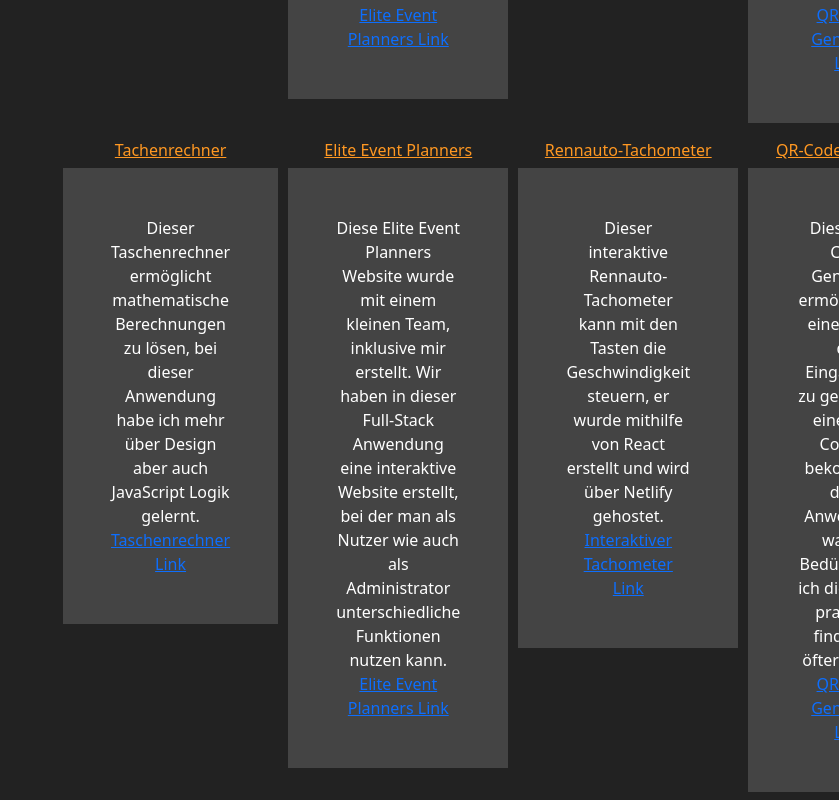
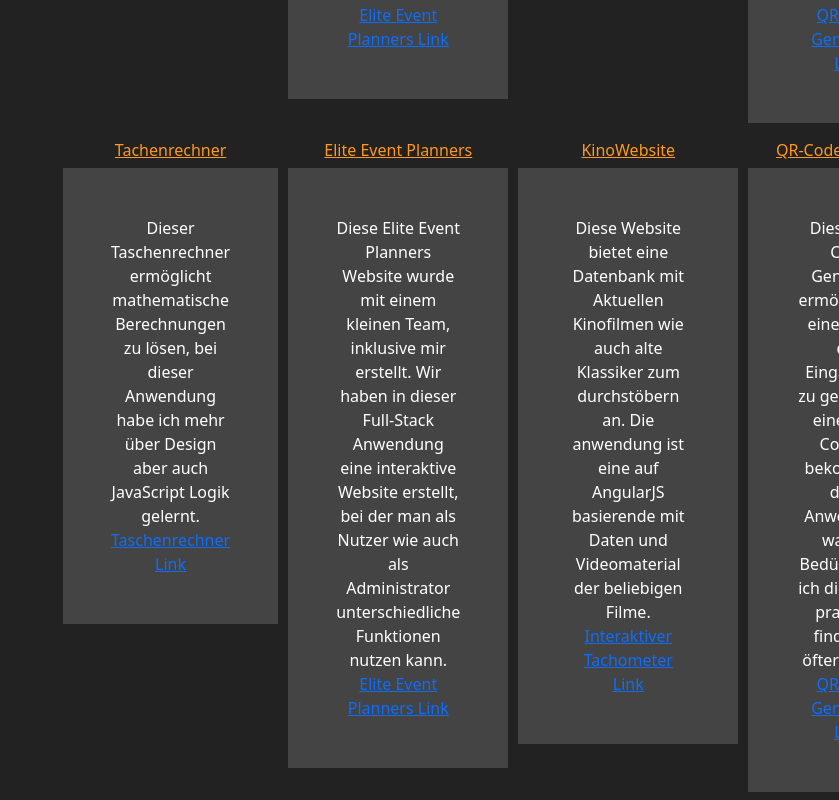
Before and after one commit to leovolwahsen/portfolio-lv, a React (Vite) app in the folder portfolio-lv/: page / in a window 1280 px wide. Shown: the part 902-1702 px from the top of the page, without its empty margins (441-1280 px from the left). Built offline with nearby package versions, Linux system fonts and the light colour scheme.

Commit message:
cache hinzugefügt

```diff
--- a/portfolio-lv/src/App.jsx
+++ b/portfolio-lv/src/App.jsx
@@ -181,12 +181,9 @@
                         </article>
                         <article>
                             {" "}
-                            <h6 className="title">Rennauto-Tachometer</h6>{" "}
+                            <h6 className="title">KinoWebsite</h6>{" "}
                             <div className="cart">
-                                Dieser interaktive Rennauto-Tachometer kann mit
-                                den Tasten die Geschwindigkeit steuern, er wurde
-                                mithilfe von React erstellt und wird über
-                                Netlify gehostet.{" "}
+                                Diese Website bietet eine Datenbank mit Aktuellen Kinofilmen wie auch alte Klassiker zum durchstöbern an. Die anwendung ist eine auf AngularJS basierende mit Daten und Videomaterial der beliebigen Filme.{" "}
                                 <a
                                     href="https://lv-react-car-speedometer.netlify.app"
                                     target="_blank"
```
